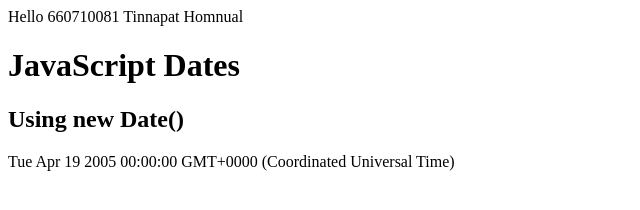
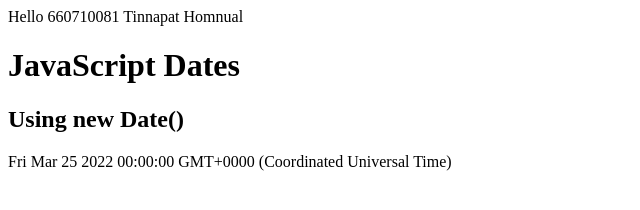
Before and after one commit to 660710081/517101-081, a plain HTML site: page index.html in a window 1280 px wide. Shown: the full height of the page, 0-640 px from the left. Drawn offline with Linux system fonts and the light colour scheme.

```diff
--- a/index.html
+++ b/index.html
@@ -9,7 +9,7 @@
 <p id="demo"></p>
 
 <script>
-const d = new Date("2005-04-19");
+const d = new Date("2022-03-25");
 document.getElementById("demo").innerHTML = d;
 </script>
 
```
